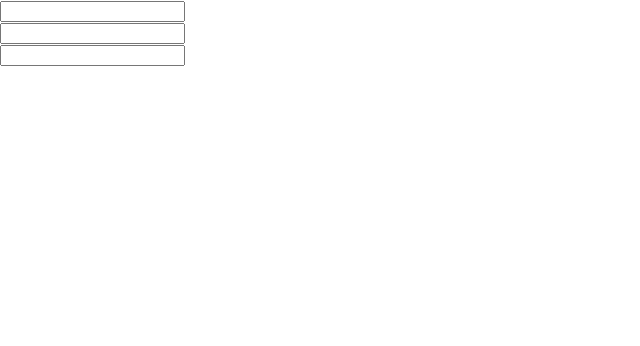
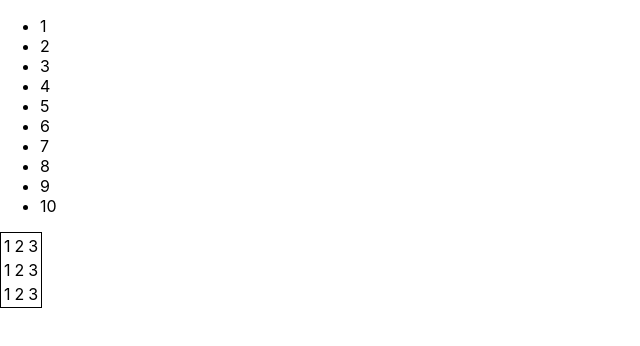
Before and after one commit to Zafk1eI/learn-react, a React (Create React App) app: page / in a window 1280 px wide. Shown: the top 346 px of the page, without its empty margins (0-640 px from the left). Built offline with nearby package versions, Linux system fonts and the light colour scheme.

Commit message:
react-23

```diff
--- a/src/App.js
+++ b/src/App.js
@@ -3,11 +3,43 @@ import './App.css';
 function App() {
 
   return (
-    <div>
-      <input /><br/>
-      <input /><br/>
-      <input /><br/>
-    </div>
+    <>
+      <div>
+        <ul>
+          <li>1</li>
+          <li>2</li>
+          <li>3</li>
+          <li>4</li>
+          <li>5</li>
+          <li>6</li>
+          <li>7</li>
+          <li>8</li>
+          <li>9</li>
+          <li>10</li>
+        </ul>
+      </div>
+      <div>
+        <table style={{ border: '1px solid' }}>
+          <tbody>
+            <tr>
+              <td>1</td>
+              <td>2</td>
+              <td>3</td>
+            </tr>
+            <tr>
+              <td>1</td>
+              <td>2</td>
+              <td>3</td>
+            </tr>
+            <tr>
+              <td>1</td>
+              <td>2</td>
+              <td>3</td>
+            </tr>
+          </tbody>
+        </table>
+      </div>
+    </>
   );
 }
 
```
